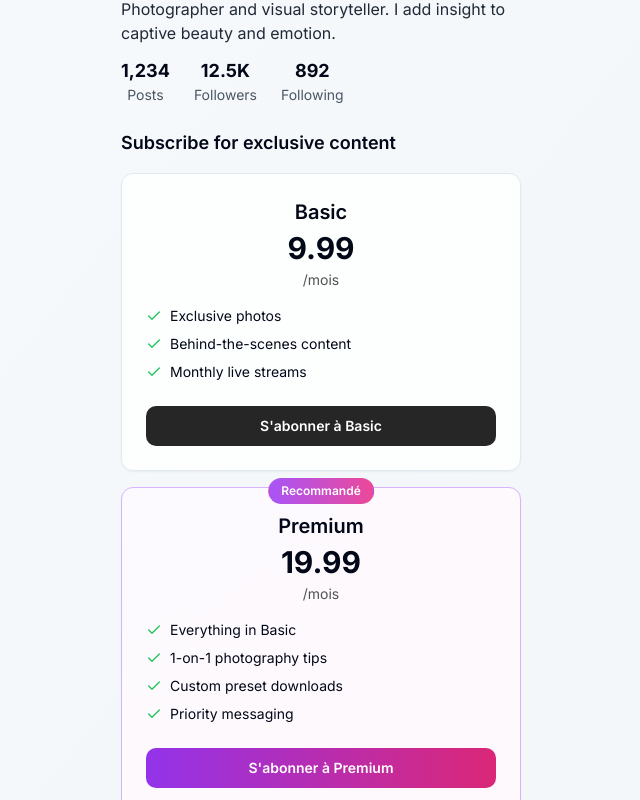
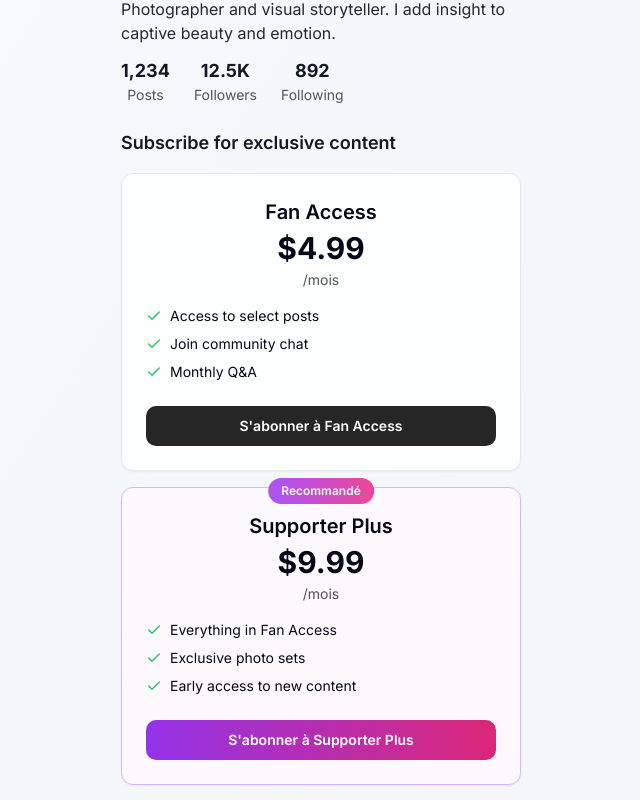
Before and after one commit to Satisfyguy/xdose-content-bloom, a React (Vite) app: page /creator/1 in a window 1280 px wide. Shown: the part 380-1180 px from the top of the page, without its empty margins (319-959 px from the left). Built offline with nearby package versions, Linux system fonts and the light colour scheme.

Commit message:
Refactor: Update subscription tiers and translate profile page
Removed the "Pro" subscription tier and updated the profile page to English.

```diff
--- a/src/pages/CreatorProfile.tsx
+++ b/src/pages/CreatorProfile.tsx
@@ -13,27 +13,36 @@ const CreatorProfile = () => {
   const [isFollowing, setIsFollowing] = useState(false);
 
   const creator = {
-    name: "Emma",
-    username: "@emma_photo",
-    bio: "Photographer and visual storyteller. I add insight to captive beauty and emotion.",
+    name: "Emma", // Data - kept as is
+    username: "@emma_photo", // Data - kept as is
+    bio: "Photographer and visual storyteller. I add insight to captive beauty and emotion.", // Data - kept as is
     avatar: "/lovable-uploads/c9a9c75e-c2f2-47a1-8751-766ef79f54ae.png",
     coverImage: "/lovable-uploads/c9a9c75e-c2f2-47a1-8751-766ef79f54ae.png",
-    followers: "12.5K",
-    following: "892",
-    posts: "1,234",
+    followers: "12.5K", // Data - kept as is
+    following: "892", // Data - kept as is
+    posts: "1,234", // Data - kept as is
     isVerified: true
   };
 
+  // Updated subscription plans with string prices and new tier names/benefits
   const subscriptionPlans = [
     {
-      name: "Basic",
-      price: 9.99,
-      benefits: ["Exclusive photos", "Behind-the-scenes content", "Monthly live streams"]
+      name: "Fan Access",
+      price: "$4.99", // Changed to string
+      benefits: ["Access to select posts", "Join community chat", "Monthly Q&A"],
+      isRecommended: false,
     },
     {
-      name: "Premium",
-      price: 19.99,
-      benefits: ["Everything in Basic", "1-on-1 photography tips", "Custom preset downloads", "Priority messaging"]
+      name: "Supporter Plus",
+      price: "$9.99", // Changed to string
+      benefits: ["Everything in Fan Access", "Exclusive photo sets", "Early access to new content"],
+      isRecommended: true,
+    },
+    {
+      name: "VIP Inner Circle",
+      price: "$24.99", // Changed to string
+      benefits: ["All Supporter Plus perks", "Behind-the-scenes videos", "Direct messaging priority", "Personalized thank-you note"],
+      isRecommended: false,
     }
   ];
 
@@ -51,12 +60,12 @@ const CreatorProfile = () => {
       {/* Header */}
       <header className="sticky top-0 z-50 backdrop-blur-md bg-white/80 dark:bg-gray-900/80 border-b border-gray-200/20 dark:border-gray-700/20">
         <div className="max-w-md mx-auto px-6 py-4 flex items-center justify-between">
-          <Button variant="ghost" size="sm">
+          <Button variant="ghost" size="sm" aria-label="Go back">
             <ArrowLeft className="w-5 h-5" />
           </Button>
           <div className="text-lg font-semibold">{creator.name}</div>
           <div className="flex space-x-2">
-            <Button variant="ghost" size="sm">
+            <Button variant="ghost" size="sm" aria-label="Share profile">
               <Share className="w-5 h-5" />
             </Button>
           </div>
@@ -77,7 +86,7 @@ const CreatorProfile = () => {
         {/* Profile Info */}
         <div className="px-6 -mt-16 relative z-10">
           <div className="flex items-end justify-between mb-4">
-            <Avatar className="w-24 h-24 border-4 border-white shadow-lg">
+            <Avatar className="w-24 h-24 border-4 border-white dark:border-gray-950 shadow-lg">
               <AvatarImage src={creator.avatar} alt={creator.name} />
               <AvatarFallback>{creator.name.charAt(0)}</AvatarFallback>
             </Avatar>
@@ -87,13 +96,13 @@ const CreatorProfile = () => {
                 variant={isFollowing ? "outline" : "default"}
                 onClick={() => setIsFollowing(!isFollowing)}
                 className={isFollowing ?
-                  "bg-white text-gray-700 hover:bg-gray-50" :
-                  "bg-gradient-to-r from-purple-500 to-blue-500 hover:from-purple-600 hover:to-blue-600"
+                  "bg-white text-gray-700 hover:bg-gray-50 dark:bg-gray-800 dark:text-gray-200 dark:hover:bg-gray-700" :
+                  "bg-gradient-to-r from-purple-500 to-blue-500 hover:from-purple-600 hover:to-blue-600 text-white"
                 }
               >
                 {isFollowing ? "Following" : "Follow"}
               </Button>
-              <Button variant="outline">
+              <Button variant="outline" className="dark:bg-gray-800 dark:text-gray-200 dark:hover:bg-gray-700 dark:border-gray-700" aria-label="Send message">
                 <MessageCircle className="w-4 h-4" />
               </Button>
               <TipButton creatorName={creator.name} />
@@ -103,9 +112,9 @@ const CreatorProfile = () => {
           <div className="space-y-3">
             <div>
               <div className="flex items-center space-x-2">
-                <h1 className="text-2xl font-bold">{creator.name}</h1>
+                <h1 className="text-2xl font-bold text-gray-900 dark:text-white">{creator.name}</h1>
                 {creator.isVerified && (
-                  <Badge variant="secondary" className="bg-blue-100 text-blue-800">
+                  <Badge variant="secondary" className="bg-blue-100 text-blue-800 dark:bg-blue-800 dark:text-blue-100">
                     Verified
                   </Badge>
                 )}
@@ -117,15 +126,15 @@ const CreatorProfile = () => {
 
             <div className="flex space-x-6 text-sm">
               <div className="text-center">
-                <div className="font-bold text-lg">{creator.posts}</div>
+                <div className="font-bold text-lg text-gray-900 dark:text-white">{creator.posts}</div>
                 <div className="text-gray-600 dark:text-gray-400">Posts</div>
               </div>
               <div className="text-center">
-                <div className="font-bold text-lg">{creator.followers}</div>
+                <div className="font-bold text-lg text-gray-900 dark:text-white">{creator.followers}</div>
                 <div className="text-gray-600 dark:text-gray-400">Followers</div>
               </div>
               <div className="text-center">
-                <div className="font-bold text-lg">{creator.following}</div>
+                <div className="font-bold text-lg text-gray-900 dark:text-white">{creator.following}</div>
                 <div className="text-gray-600 dark:text-gray-400">Following</div>
               </div>
             </div>
@@ -134,7 +143,7 @@ const CreatorProfile = () => {
 
         {/* Subscription Plans */}
         <div className="px-6 py-6">
-          <h2 className="text-lg font-semibold mb-4">Subscribe for exclusive content</h2>
+          <h2 className="text-lg font-semibold mb-4 text-gray-900 dark:text-white">Subscribe for exclusive content</h2>
           <div className="grid gap-4">
             {subscriptionPlans.map((plan, index) => (
               <SubscriptionPlan key={index} plan={plan} />
@@ -146,9 +155,9 @@ const CreatorProfile = () => {
         <div className="px-6">
           <Tabs defaultValue="posts" className="w-full">
             <TabsList className="grid w-full grid-cols-3 bg-gray-100 dark:bg-gray-800">
-              <TabsTrigger value="posts">Posts</TabsTrigger>
-              <TabsTrigger value="exclusive">Exclusive</TabsTrigger>
-              <TabsTrigger value="nfts">NFTs</TabsTrigger>
+              <TabsTrigger value="posts" className="data-[state=active]:bg-white dark:data-[state=active]:bg-gray-700 data-[state=active]:text-gray-900 dark:data-[state=active]:text-white">Posts</TabsTrigger>
+              <TabsTrigger value="exclusive" className="data-[state=active]:bg-white dark:data-[state=active]:bg-gray-700 data-[state=active]:text-gray-900 dark:data-[state=active]:text-white">Exclusive</TabsTrigger>
+              <TabsTrigger value="nfts" className="data-[state=active]:bg-white dark:data-[state=active]:bg-gray-700 data-[state=active]:text-gray-900 dark:data-[state=active]:text-white">NFTs</TabsTrigger>
             </TabsList>
 
             <TabsContent value="posts" className="mt-6">
@@ -166,13 +175,13 @@ const CreatorProfile = () => {
             </TabsContent>
 
             <TabsContent value="exclusive" className="mt-6">
-              <Card className="bg-gradient-to-br from-purple-50 to-pink-50 dark:from-purple-900/20 dark:to-pink-900/20">
+              <Card className="bg-gradient-to-br from-purple-50 to-pink-50 dark:from-purple-900/30 dark:to-pink-900/30">
                 <CardContent className="p-6 text-center">
-                  <h3 className="font-semibold mb-2">Exclusive Content</h3>
+                  <h3 className="font-semibold mb-2 text-gray-900 dark:text-white">Exclusive Content</h3>
                   <p className="text-gray-600 dark:text-gray-400 mb-4">
                     Subscribe to access premium photos, tutorials, and behind-the-scenes content.
                   </p>
-                  <Button className="bg-gradient-to-r from-purple-500 to-pink-500 hover:from-purple-600 hover:to-pink-600">
+                  <Button className="bg-gradient-to-r from-purple-500 to-pink-500 hover:from-purple-600 hover:to-pink-600 text-white">
                     Subscribe Now
                   </Button>
                 </CardContent>
@@ -180,13 +189,13 @@ const CreatorProfile = () => {
             </TabsContent>
 
             <TabsContent value="nfts" className="mt-6">
-              <Card className="bg-gradient-to-br from-blue-50 to-cyan-50 dark:from-blue-900/20 dark:to-cyan-900/20">
+              <Card className="bg-gradient-to-br from-blue-50 to-cyan-50 dark:from-blue-900/30 dark:to-cyan-900/30">
                 <CardContent className="p-6 text-center">
-                  <h3 className="font-semibold mb-2">NFT Collection</h3>
+                  <h3 className="font-semibold mb-2 text-gray-900 dark:text-white">NFT Collection</h3>
                   <p className="text-gray-600 dark:text-gray-400 mb-4">
                     Discover unique digital collectibles from this creator.
                   </p>
-                  <Button className="bg-gradient-to-r from-blue-500 to-cyan-500 hover:from-blue-600 hover:to-cyan-600">
+                  <Button className="bg-gradient-to-r from-blue-500 to-cyan-500 hover:from-blue-600 hover:to-cyan-600 text-white">
                     Explore NFTs
                   </Button>
                 </CardContent>
@@ -195,7 +204,7 @@ const CreatorProfile = () => {
           </Tabs>
         </div>
 
-        <div className="h-20"></div>
+        <div className="h-20"></div> {/* Spacer for bottom content */}
       </main>
     </div>
   );
```
